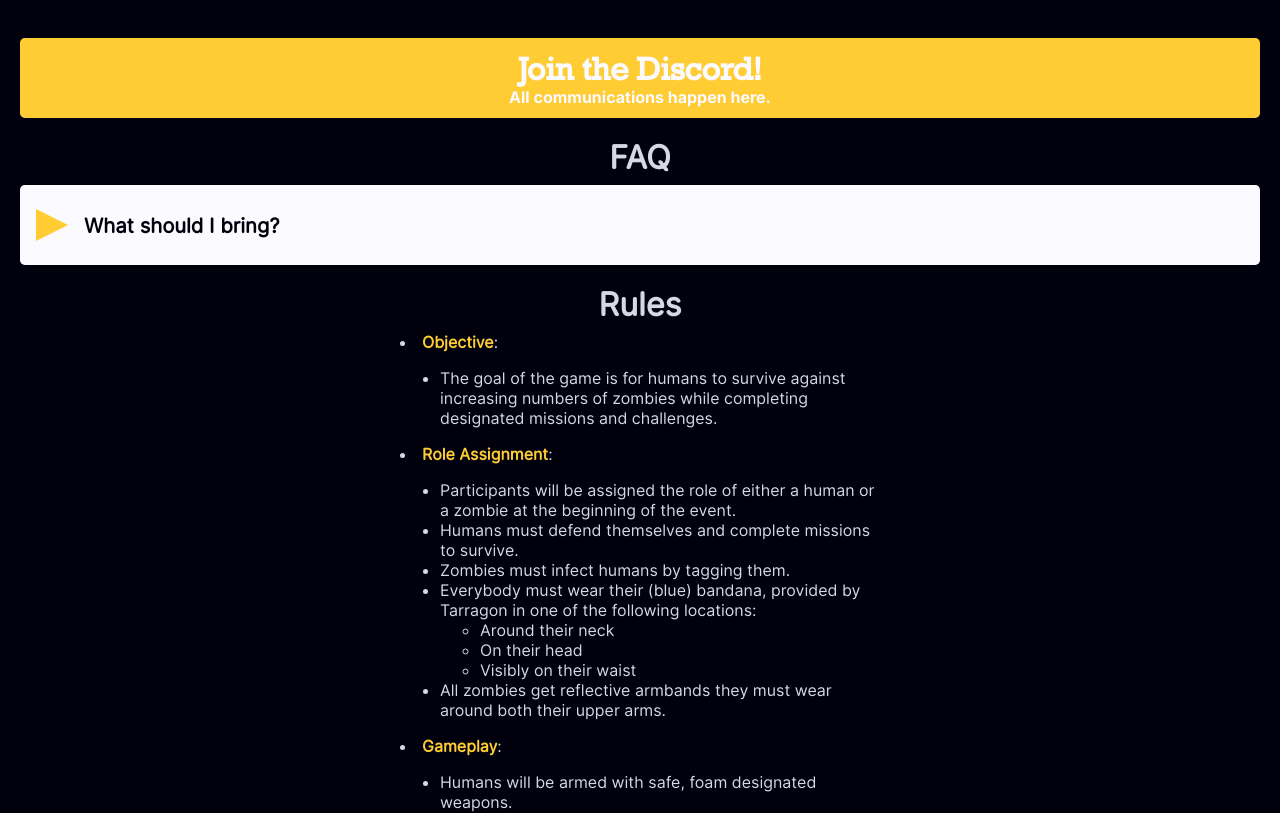
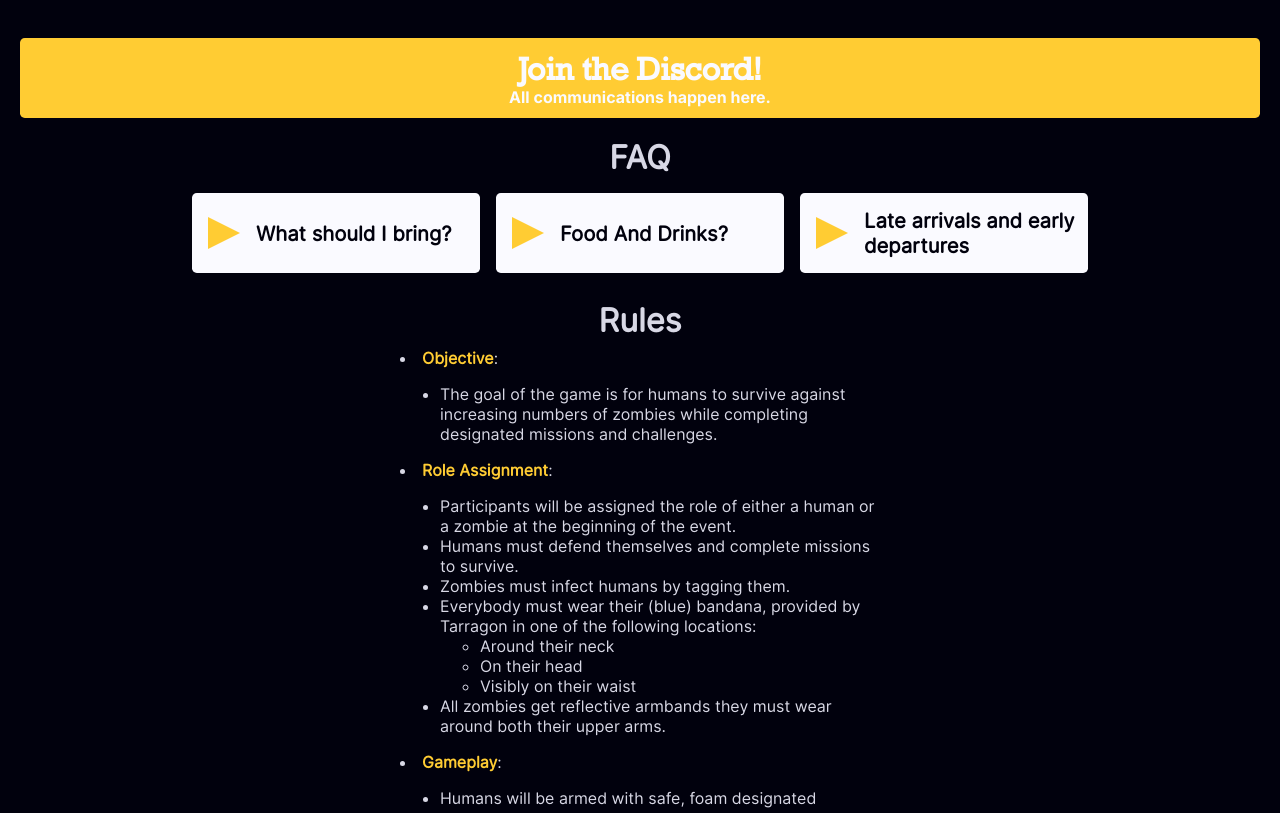
Before and after one commit to TarragonVZW/TarragonWeb, a React (Create React App) app: page /LNOE in a window 1280 px wide. Shown: the part 1200-2013 px from the top of the page. Built offline with nearby package versions, Linux system fonts and the light colour scheme.

Commit message:
add 2 faqs

```diff
--- a/src/pages/LNOE.css
+++ b/src/pages/LNOE.css
@@ -50,13 +50,26 @@ div.LNOE {
     margin: 1rem;
 }
 
+.faqlist {
+    display: flex;
+    flex-direction: column;
+    flex-wrap: wrap;
+    justify-content: center;
+    align-items: center;
+    width: 100%;
+}
+
+
+
 .LNOE-faq {
     background-color: var(--lnoe-light-bg);
     border-radius: var(--rounding);
     color: var(--lnoe-light-text);
     font-family: "Open Runde", "Inter", sans-serif;
+    margin-top: .5rem;
 
     min-height: 5rem;
+    width: 100%;
 
     transition: all 0.5s ease-in-out;
 }
@@ -84,6 +97,18 @@ div.LNOE {
     font-family: "Open Runde", "Inter", sans-serif;
 }
 
+@media only screen and (min-width: 600px) {
+    .faqlist {
+        flex-direction: row;
+        justify-content: center;
+        align-items: center;
+    }
+    .LNOE-faq {
+        width: 18rem;
+        margin: .5rem;
+    }
+}
+
 .triangle-right {
     width: 0;
     height: 0;
--- a/src/pages/LNOE.js
+++ b/src/pages/LNOE.js
@@ -88,7 +88,11 @@ function LNOE() {
         </a></div>
         <div className={"section"}>
             <h1 className={"LNOE"}>FAQ</h1>
-            {FAQ("What should I bring?", "You should have your id and ticket with you. We recommend bringing a flashlight, a waterbottle (free water available), and some comfortable running shoes.")}
+            <div className={"faqlist"}>
+                {FAQ("What should I bring?", "You should have your id and ticket with you. We recommend bringing a flashlight, a waterbottle (free water available), and some comfortable running shoes.")}
+                {FAQ("Food And Drinks?", "There is free water as well as Sandwiches and non-alcoholic beverages available.")}
+                {FAQ("Late arrivals and early departures", "There's no problem with arriving late or leaving early. If you're leaving early please notify the bunker so we don't have to file missing person reports.")}
+            </div>
         </div>
         <div className={"section"} id={"Rules"}>
             <h1 className={"LNOE"}>Rules</h1>
```
